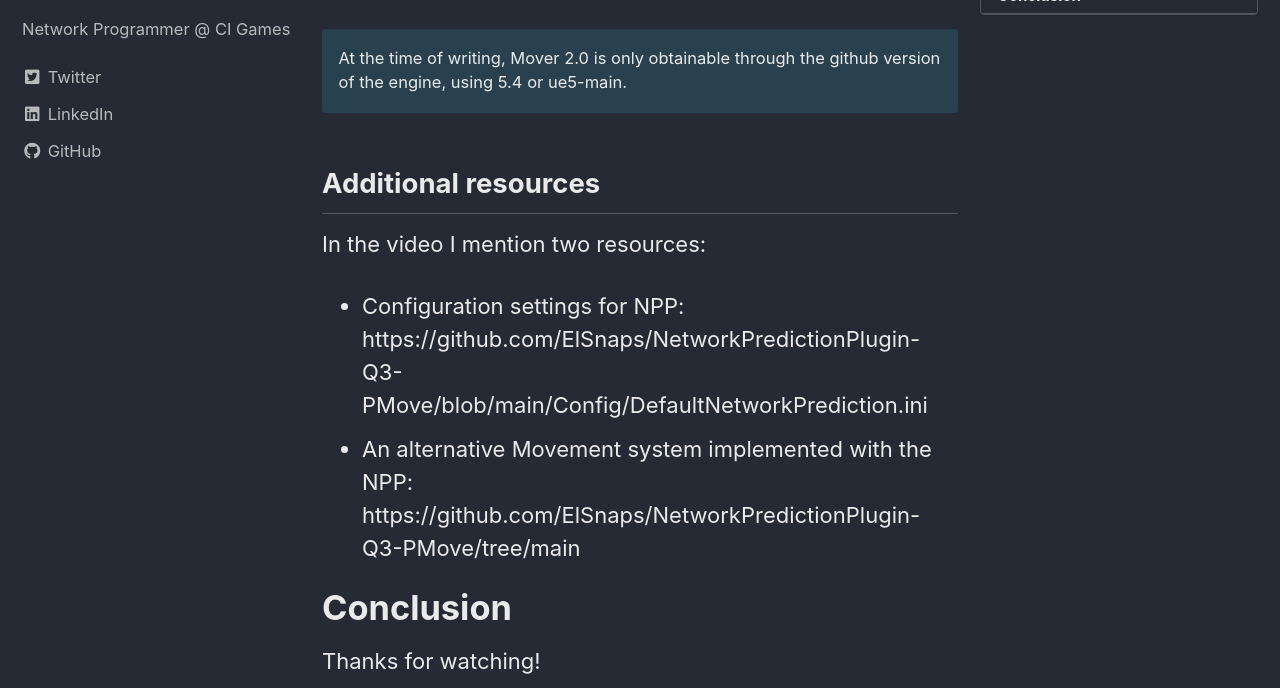
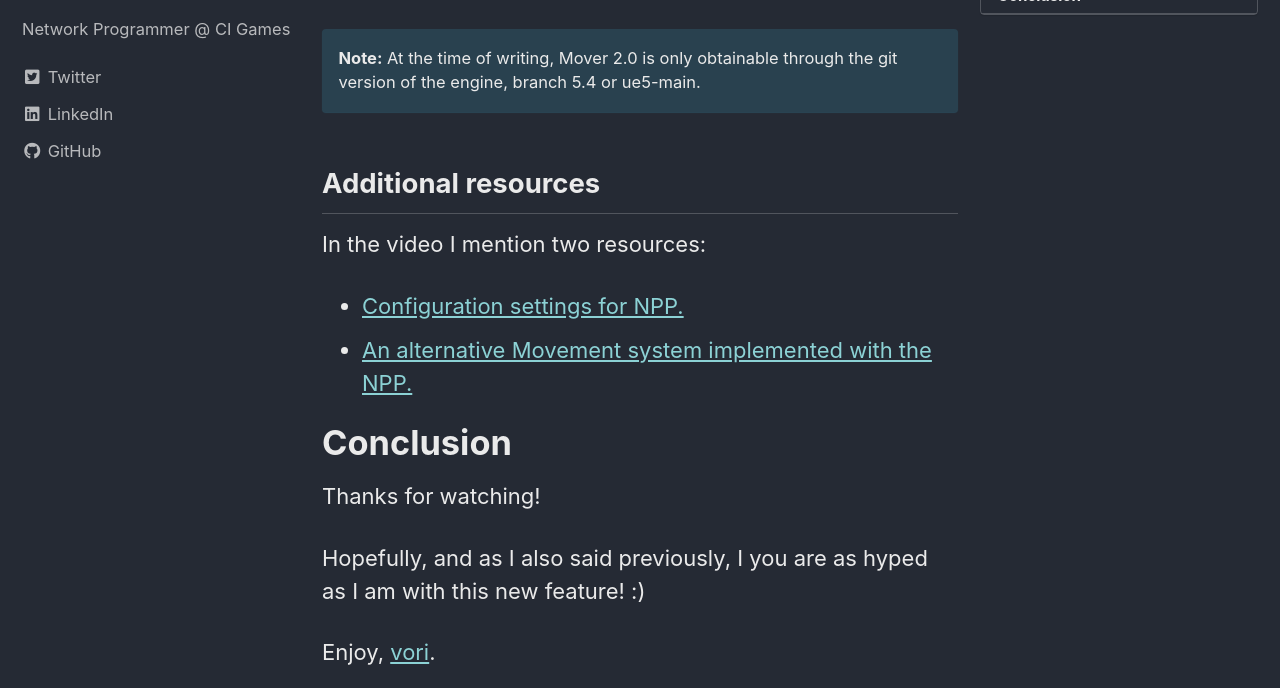
Before and after one commit to vorixo/devtricks, a Jekyll site: the page built from _posts/2024-02-03-mover-show.md, in a window 1280 px wide and 900 px high, scrolled down 1173 px, cut to the strip 212-900 px from the top of the window. Built offline with Jekyll 4.4.1, drawn with Linux system fonts in a browser that asks for light colours; cached includes are drawn as plain includes.

Commit message:
[UPD] Visual enhancements

```diff
--- a/_posts/2024-02-03-mover-show.md
+++ b/_posts/2024-02-03-mover-show.md
@@ -29,14 +29,14 @@ The following video I've recorded showcases the state of the system at the relea
 
 <iframe width="480" height="270" src="https://www.youtube.com/embed/1jD4WT6wkjw" frameborder="0" allow="autoplay; encrypted-media" allowfullscreen></iframe>
 
-At the time of writing, Mover 2.0 is only obtainable through the github version of the engine, using 5.4 or ue5-main.
+**Note:** At the time of writing, Mover 2.0 is only obtainable through the git version of the engine, branch 5.4 or ue5-main.
 {: .notice--info}
 
 ## Additional resources
 
 In the video I mention two resources:
-* Configuration settings for NPP: https://github.com/ElSnaps/NetworkPredictionPlugin-Q3-PMove/blob/main/Config/DefaultNetworkPrediction.ini
-* An alternative Movement system implemented with the NPP: https://github.com/ElSnaps/NetworkPredictionPlugin-Q3-PMove/tree/main
+* [Configuration settings for NPP.](https://github.com/ElSnaps/NetworkPredictionPlugin-Q3-PMove/blob/main/Config/DefaultNetworkPrediction.ini)
+* [An alternative Movement system implemented with the NPP.](https://github.com/ElSnaps/NetworkPredictionPlugin-Q3-PMove/tree/main)
 
 # Conclusion
 
```
